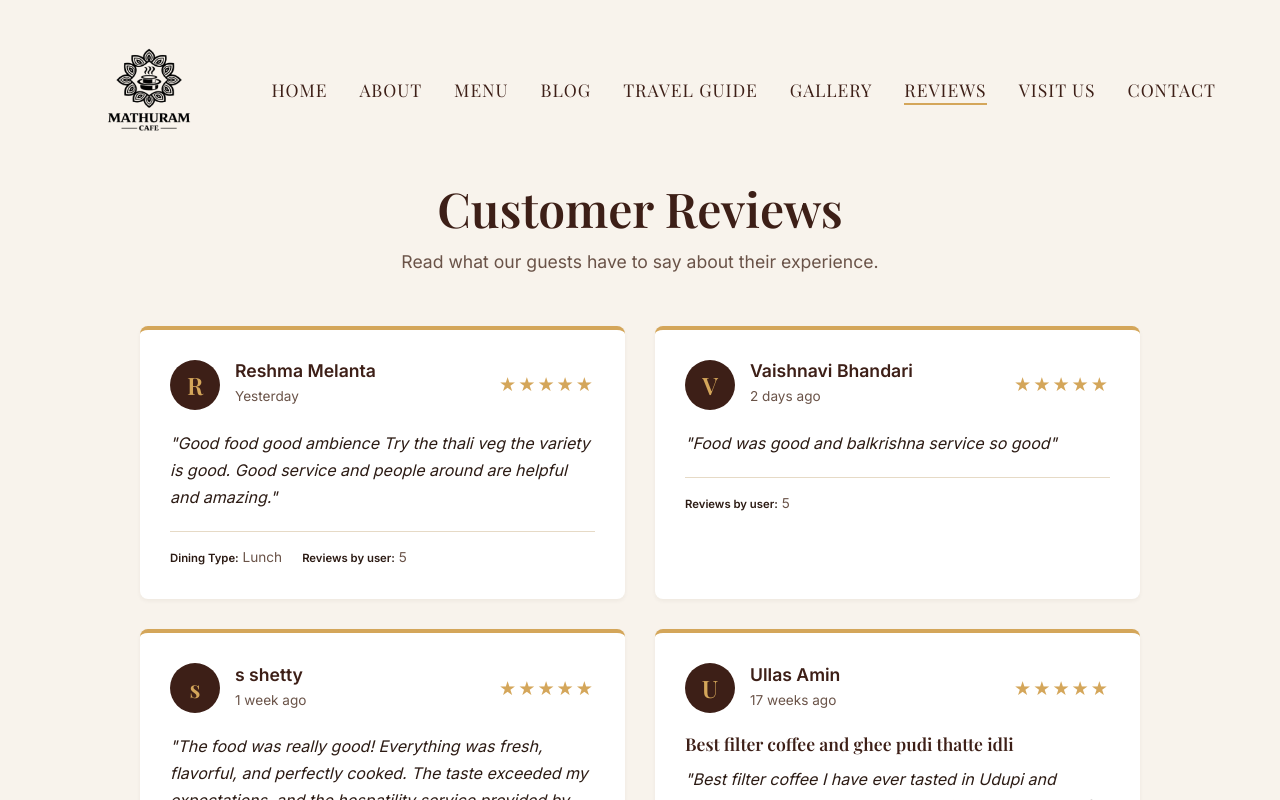
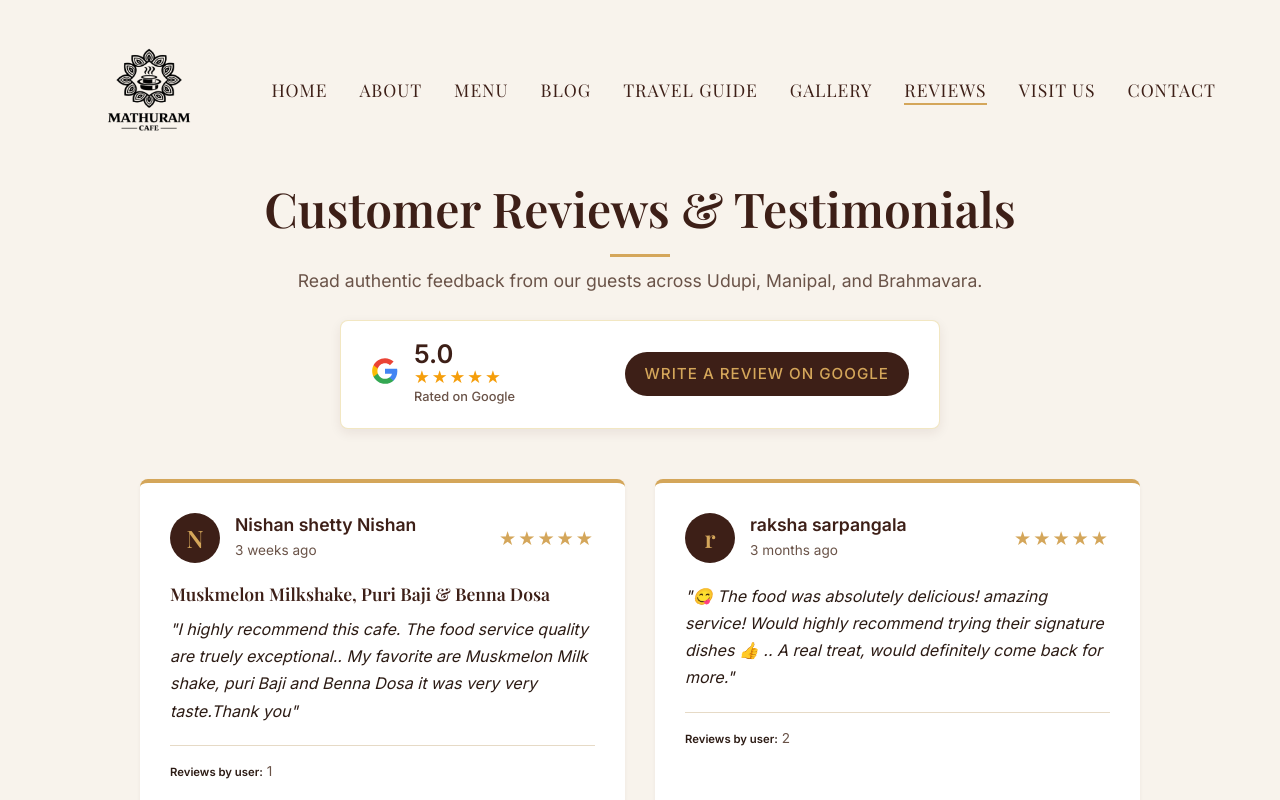
Before and after one commit to chiragudayashetty-tech/MathuramCafe-Website, a React (Vite) app: page /reviews in a window 1280 px wide. Shown: the top 800 px of the page. Built offline with nearby package versions, Linux system fonts and the light colour scheme; a web font is replaced by a local one.

Commit message:
Add new non-duplicate Google reviews with Schema.org rich snippets and direct Google review link integration

```diff
--- a/index.html
+++ b/index.html
@@ -37,6 +37,13 @@
       },
       "servesCuisine": "South Indian, Vegetarian",
       "priceRange": "₹",
+      "aggregateRating": {
+        "@type": "AggregateRating",
+        "ratingValue": "5.0",
+        "reviewCount": "13",
+        "bestRating": "5",
+        "worstRating": "1"
+      },
       "openingHoursSpecification": {
         "@type": "OpeningHoursSpecification",
         "dayOfWeek": [
--- a/src/data/reviews.json
+++ b/src/data/reviews.json
@@ -1,4 +1,40 @@
 [
+  {
+    "name": "Nishan shetty Nishan",
+    "rating": 5,
+    "reviewDate": "3 weeks ago",
+    "title": "Muskmelon Milkshake, Puri Baji & Benna Dosa",
+    "review": "I highly recommend this cafe. The food service quality are truely exceptional.. My favorite are Muskmelon Milk shake, puri Baji and Benna Dosa it was very very taste.Thank you",
+    "food": 5,
+    "service": 5,
+    "atmosphere": 5,
+    "reviewCount": 1,
+    "featured": true
+  },
+  {
+    "name": "raksha sarpangala",
+    "rating": 5,
+    "reviewDate": "3 months ago",
+    "review": "😋 The food was absolutely delicious! amazing service! Would highly recommend trying their signature dishes 👍 .. A real treat, would definitely come back for more.",
+    "food": 5,
+    "service": 5,
+    "atmosphere": 5,
+    "reviewCount": 2,
+    "featured": true
+  },
+  {
+    "name": "ShwethaNR",
+    "rating": 5,
+    "reviewDate": "4 months ago",
+    "title": "Idly Vadey, Lovely Sambar & Exceptional Late Night Hospitality",
+    "review": "Had breakfast here - Idly Vadey! Lovely Sambar and Chutney! Excellent coffee. Also has returned late and was in search of food around 10:30PM. It was their closing time but still the staff took initiative to prepare Ricebath and serve! Thank you for the kindness!",
+    "diningType": "Breakfast & Dinner",
+    "food": 5,
+    "service": 5,
+    "atmosphere": 5,
+    "reviewCount": 84,
+    "featured": true
+  },
   {
     "name": "Reshma Melanta",
     "rating": 5,
--- a/src/pages/Home.jsx
+++ b/src/pages/Home.jsx
@@ -210,8 +210,16 @@ const Home = () => {
               </div>
             ))}
           </div>
-          <div className="text-center" style={{ textAlign: 'center', marginTop: '40px' }}>
+          <div className="text-center" style={{ textAlign: 'center', marginTop: '40px', display: 'flex', justifyContent: 'center', gap: '15px', flexWrap: 'wrap' }}>
             <Link to="/reviews" className="btn btn-secondary">Read All Reviews</Link>
+            <a
+              href="https://g.page/r/CRxmGfm8VFvWEAE/review"
+              target="_blank"
+              rel="noopener noreferrer"
+              className="btn btn-primary"
+            >
+              ⭐ Review Us on Google
+            </a>
           </div>
         </div>
       </section>
--- a/src/pages/Reviews.css
+++ b/src/pages/Reviews.css
@@ -2,6 +2,57 @@
   padding: 180px 0 80px;
   background-color: var(--color-background);
   min-height: 100vh;
+}
+
+.google-review-cta-card {
+  max-width: 600px;
+  margin: 25px auto 40px;
+  padding: 20px 30px;
+  display: flex;
+  justify-content: space-between;
+  align-items: center;
+  flex-wrap: wrap;
+  gap: 20px;
+  border-radius: var(--radius-md);
+  box-shadow: var(--shadow-md);
+  border: 1px solid rgba(212, 175, 55, 0.3);
+}
+
+.google-rating-summary {
+  display: flex;
+  align-items: center;
+  gap: 15px;
+}
+
+.rating-score-info {
+  display: flex;
+  flex-direction: column;
+  align-items: flex-start;
+}
+
+.rating-number {
+  font-size: 1.6rem;
+  font-weight: 800;
+  color: var(--color-primary);
+  line-height: 1;
+}
+
+.rating-stars-gold {
+  color: #f59e0b;
+  font-size: 1.1rem;
+  letter-spacing: 2px;
+  line-height: 1.2;
+}
+
+.rating-source {
+  font-size: 0.8rem;
+  color: var(--color-text-light);
+  font-weight: 500;
+}
+
+.google-review-btn {
+  padding: 10px 20px;
+  font-size: 0.95rem;
 }
 
 .reviews-list {
--- a/src/pages/Reviews.jsx
+++ b/src/pages/Reviews.jsx
@@ -1,42 +1,155 @@
-import React from 'react';
+import React, { useEffect } from 'react';
 import reviewsData from '../data/reviews.json';
 import './Reviews.css';
 
+const GOOGLE_REVIEW_URL = "https://g.page/r/CRxmGfm8VFvWEAE/review";
+
 const Reviews = () => {
+  useEffect(() => {
+    // Add Schema.org Review & AggregateRating JSON-LD for rich SEO snippets
+    const schemaData = {
+      "@context": "https://schema.org",
+      "@type": "Restaurant",
+      "name": "Mathuram Cafe",
+      "image": "https://mathuramcafe.in/assets/Brand/logo/Black%20logo.webp",
+      "url": "https://mathuramcafe.in",
+      "telephone": "+919632832596",
+      "address": {
+        "@type": "PostalAddress",
+        "streetAddress": "Laxmi Empire Building, Krishikendra, Brahmavara",
+        "addressLocality": "Brahmavara",
+        "addressRegion": "Karnataka",
+        "postalCode": "576213",
+        "addressCountry": "IN"
+      },
+      "aggregateRating": {
+        "@type": "AggregateRating",
+        "ratingValue": "5.0",
+        "reviewCount": reviewsData.length.toString(),
+        "bestRating": "5",
+        "worstRating": "1"
+      },
+      "review": reviewsData.map((rev) => ({
+        "@type": "Review",
+        "author": {
+          "@type": "Person",
+          "name": rev.name
+        },
+        "reviewRating": {
+          "@type": "Rating",
+          "ratingValue": rev.rating.toString(),
+          "bestRating": "5"
+        },
+        "reviewBody": rev.review
+      }))
+    };
+
+    const script = document.createElement('script');
+    script.type = 'application/ld+json';
+    script.id = 'reviews-jsonld';
+    script.innerHTML = JSON.stringify(schemaData);
+    document.head.appendChild(script);
+
+    return () => {
+      const existingScript = document.getElementById('reviews-jsonld');
+      if (existingScript) {
+        document.head.removeChild(existingScript);
+      }
+    };
+  }, []);
+
   return (
     <div className="reviews-page">
       <div className="container">
         <div className="page-header text-center">
-          <h1>Customer Reviews</h1>
-          <p>Read what our guests have to say about their experience.</p>
+          <h1 className="section-title">Customer Reviews &amp; Testimonials</h1>
+          <p className="section-subtitle">Read authentic feedback from our guests across Udupi, Manipal, and Brahmavara.</p>
+
+          {/* Google Review Badge & CTA */}
+          <div className="google-review-cta-card glass-panel">
+            <div className="google-rating-summary">
+              <div className="google-logo-icon">
+                <svg viewBox="0 0 24 24" width="28" height="28" xmlns="http://www.w3.org/2000/svg">
+                  <path d="M22.56 12.25c0-.78-.07-1.53-.2-2.25H12v4.26h5.92c-.26 1.37-1.04 2.53-2.21 3.31v2.77h3.57c2.08-1.92 3.28-4.74 3.28-8.09z" fill="#4285F4"/>
+                  <path d="M12 23c2.97 0 5.46-.98 7.28-2.66l-3.57-2.77c-.98.66-2.23 1.06-3.71 1.06-2.86 0-5.29-1.93-6.16-4.53H2.18v2.84C3.99 20.53 7.7 23 12 23z" fill="#34A853"/>
+                  <path d="M5.84 14.09c-.22-.66-.35-1.36-.35-2.09s.13-1.43.35-2.09V7.06H2.18C1.43 8.55 1 10.22 1 12s.43 3.45 1.18 4.94l2.85-2.22.81-.63z" fill="#FBBC05"/>
+                  <path d="M12 5.38c1.62 0 3.06.56 4.21 1.64l3.15-3.15C17.45 2.09 14.97 1 12 1 7.7 1 3.99 3.47 2.18 7.06l3.66 2.84c.87-2.6 3.3-4.52 6.16-4.52z" fill="#EA4335"/>
+                </svg>
+              </div>
+              <div className="rating-score-info">
+                <span className="rating-number">5.0</span>
+                <span className="rating-stars-gold">★★★★★</span>
+                <span className="rating-source">Rated on Google</span>
+              </div>
+            </div>
+            <a
+              href={GOOGLE_REVIEW_URL}
+              target="_blank"
+              rel="noopener noreferrer"
+              className="btn btn-primary google-review-btn"
+            >
+              Write a Review on Google
+            </a>
+          </div>
         </div>
 
         <div className="reviews-list">
           {reviewsData.map((review, idx) => (
-            <div key={idx} className="review-item-card">
+            <article
+              key={idx}
+              className="review-item-card"
+              itemScope
+              itemType="https://schema.org/Review"
+            >
+              <meta itemProp="itemReviewed" content="Mathuram Cafe" />
               <div className="review-header">
                 <div className="reviewer-info">
                   <div className="reviewer-avatar">{review.name.charAt(0)}</div>
                   <div>
-                    <h3>{review.name}</h3>
+                    <h3 itemProp="author" itemScope itemType="https://schema.org/Person">
+                      <span itemProp="name">{review.name}</span>
+                    </h3>
                     <span className="review-date">{review.reviewDate}</span>
                   </div>
                 </div>
-                <div className="review-rating">
+                <div
+                  className="review-rating"
+                  itemProp="reviewRating"
+                  itemScope
+                  itemType="https://schema.org/Rating"
+                >
+                  <meta itemProp="ratingValue" content={review.rating.toString()} />
+                  <meta itemProp="bestRating" content="5" />
                   {'★'.repeat(review.rating)}
                   {'☆'.repeat(5 - review.rating)}
                 </div>
               </div>
 
               {review.title && <h4 className="review-title">{review.title}</h4>}
-              <p className="review-body">"{review.review}"</p>
+              <p className="review-body" itemProp="reviewBody">"{review.review}"</p>
 
               <div className="review-footer">
                 {review.diningType && <span><small>Dining Type:</small> {review.diningType}</span>}
+                {review.priceRange && <span><small>Price Range:</small> {review.priceRange}</span>}
                 <span><small>Reviews by user:</small> {review.reviewCount}</span>
               </div>
-            </div>
+            </article>
           ))}
+        </div>
+
+        {/* Bottom CTA */}
+        <div className="bottom-review-cta text-center" style={{ marginTop: '50px', textAlign: 'center' }}>
+          <p style={{ fontSize: '1.1rem', marginBottom: '15px', color: 'var(--color-text)' }}>
+            Dined with us recently? We'd love to hear your feedback!
+          </p>
+          <a
+            href={GOOGLE_REVIEW_URL}
+            target="_blank"
+            rel="noopener noreferrer"
+            className="btn btn-secondary"
+          >
+            Leave Your Review on Google
+          </a>
         </div>
       </div>
     </div>
```
